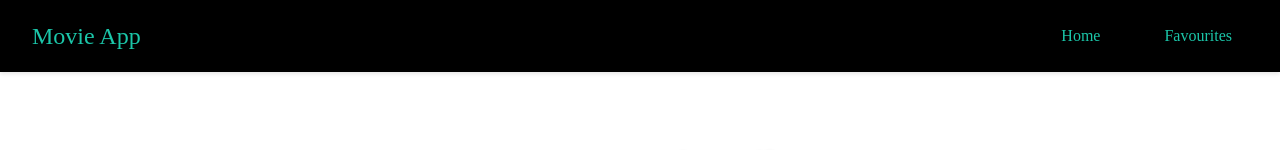
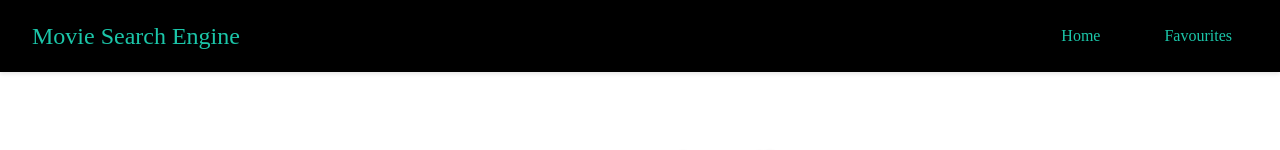
Before and after one commit to tjmatingo/MovieSearchEngine, a React (Vite) app in the folder frontend/: page /favourites in a window 1280 px wide. Shown: the top 150 px of the page. Built offline with nearby package versions, Linux system fonts and the light colour scheme; a web font is replaced by a local one.

Commit message:
movei search engine name update

```diff
--- a/frontend/src/components/Navbar.jsx
+++ b/frontend/src/components/Navbar.jsx
@@ -4,7 +4,7 @@ import { Link } from "react-router-dom"
 function Navbar() {
     return <nav className="navbar">
         <div className="navbar-brand">
-            <Link to="/">Movie App</Link>
+            <Link to="/">Movie Search Engine</Link>
         </div>
         <div className="navbar-links">
             <Link to="/" className="nav-link">Home</Link>
```
